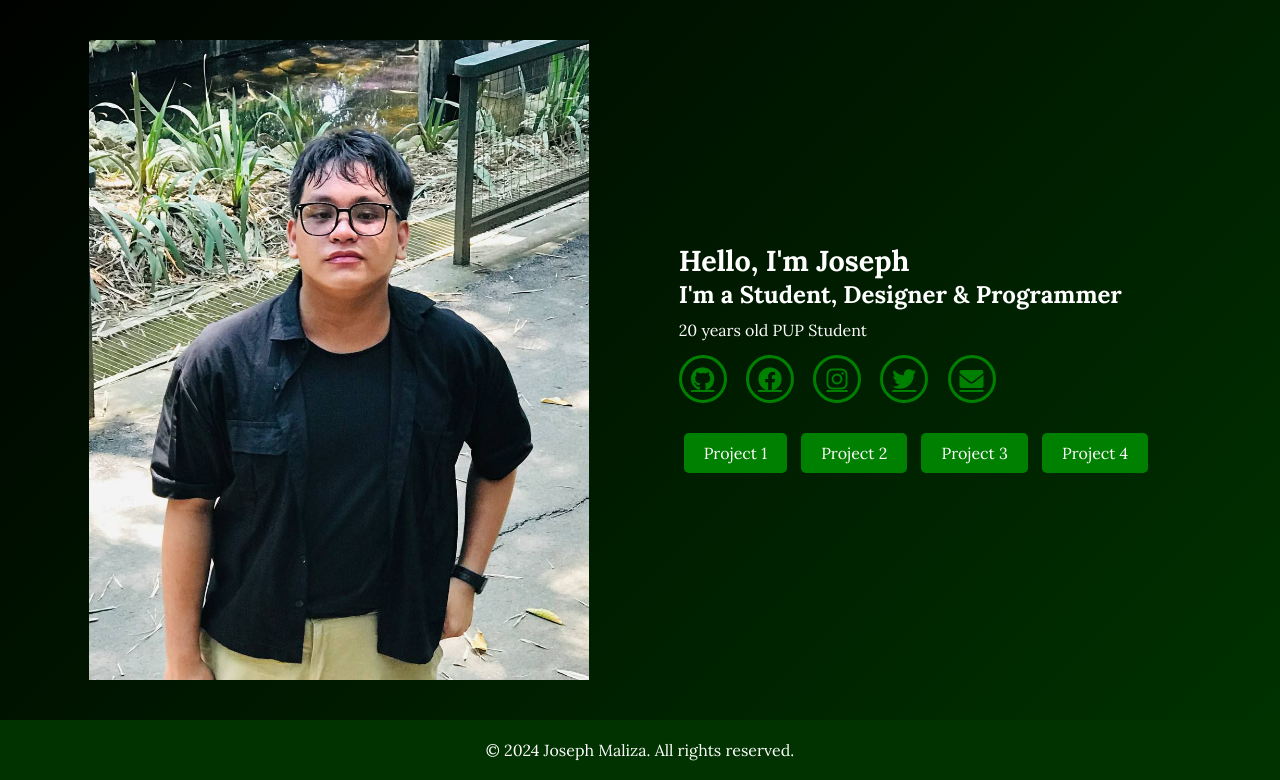
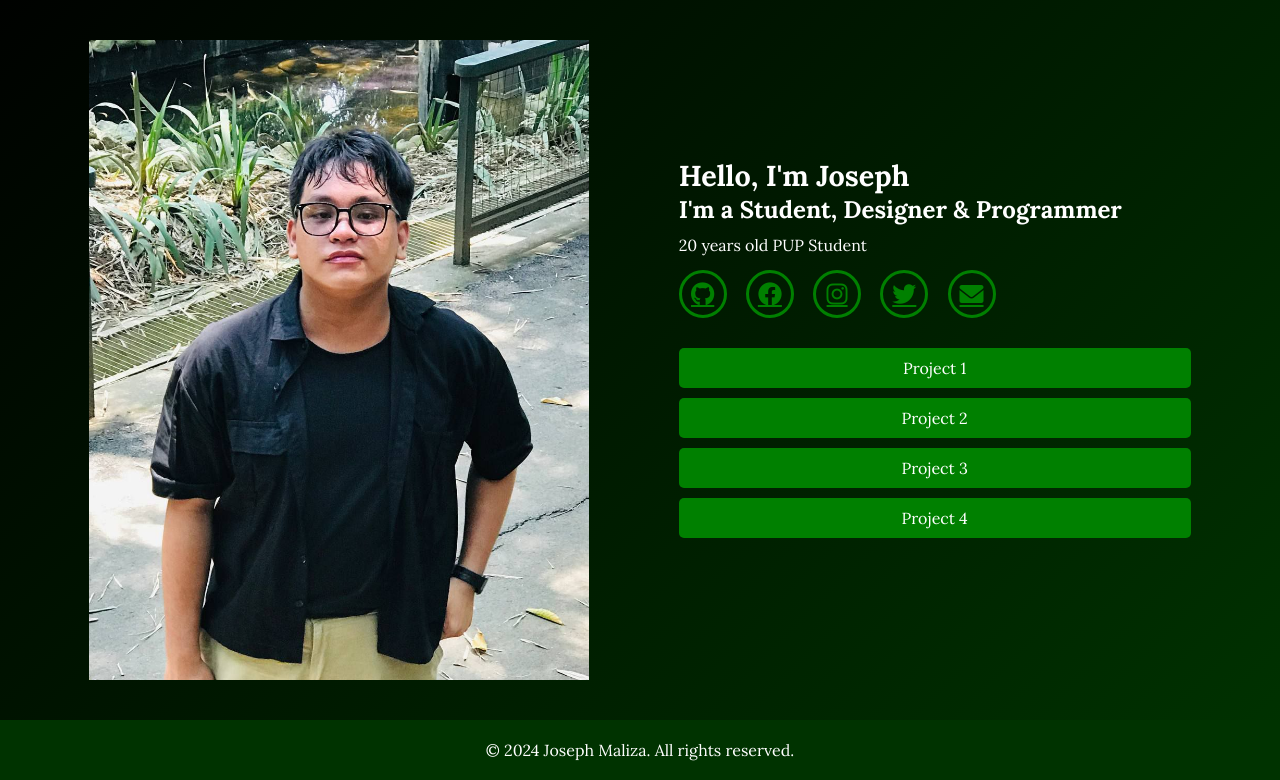
Before and after one commit to JosephDanMaliza/JosephDanMaliza.github.io, a PHP site: page / in a window 1280 px wide. Shown: the part 80-860 px from the top of the page. Run offline with PHP 8.4, Linux system fonts and the light colour scheme.

Commit message:
Update style.css

```diff
--- a/style.css
+++ b/style.css
@@ -36,13 +36,13 @@ body {
 
     .main-container .content {
         width: 90%;
+        text-align: center;
     }
 
     .main-container .image {
         max-width: 80%;
         height: auto;
     }
-
     h1, h2, p {
         text-align: center;
     }
@@ -177,6 +177,11 @@ section {
 
 .project-buttons {
     margin-top: 20px;
+    display: flex;
+    flex-direction: column;
+    align-items: center;
+    margin-bottom: 20px;
+
 }
 
 .project-button {
@@ -188,6 +193,8 @@ section {
     border-radius: 5px;
     margin: 5px;
     transition: background-color 0.3s;
+    width: 100%;
+    text-align: center;
 }
 
 .project-button:hover {
```
